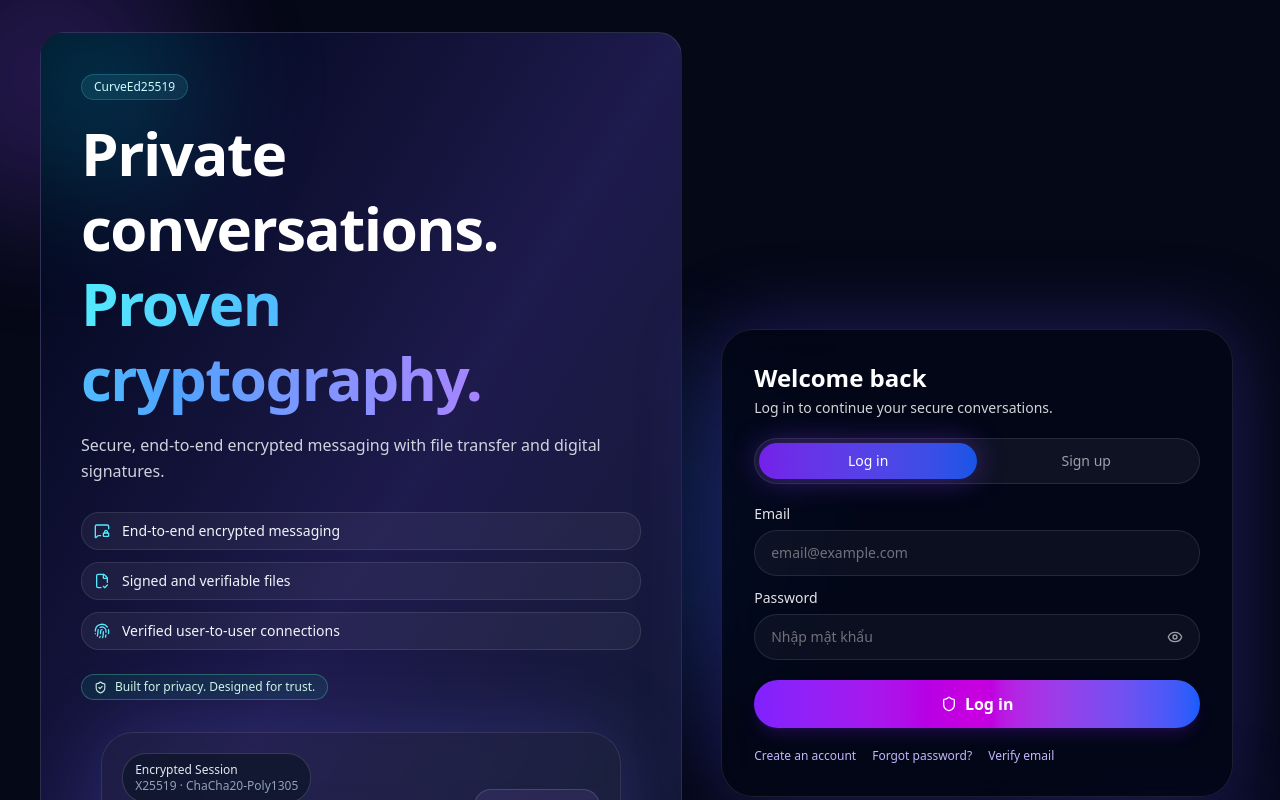
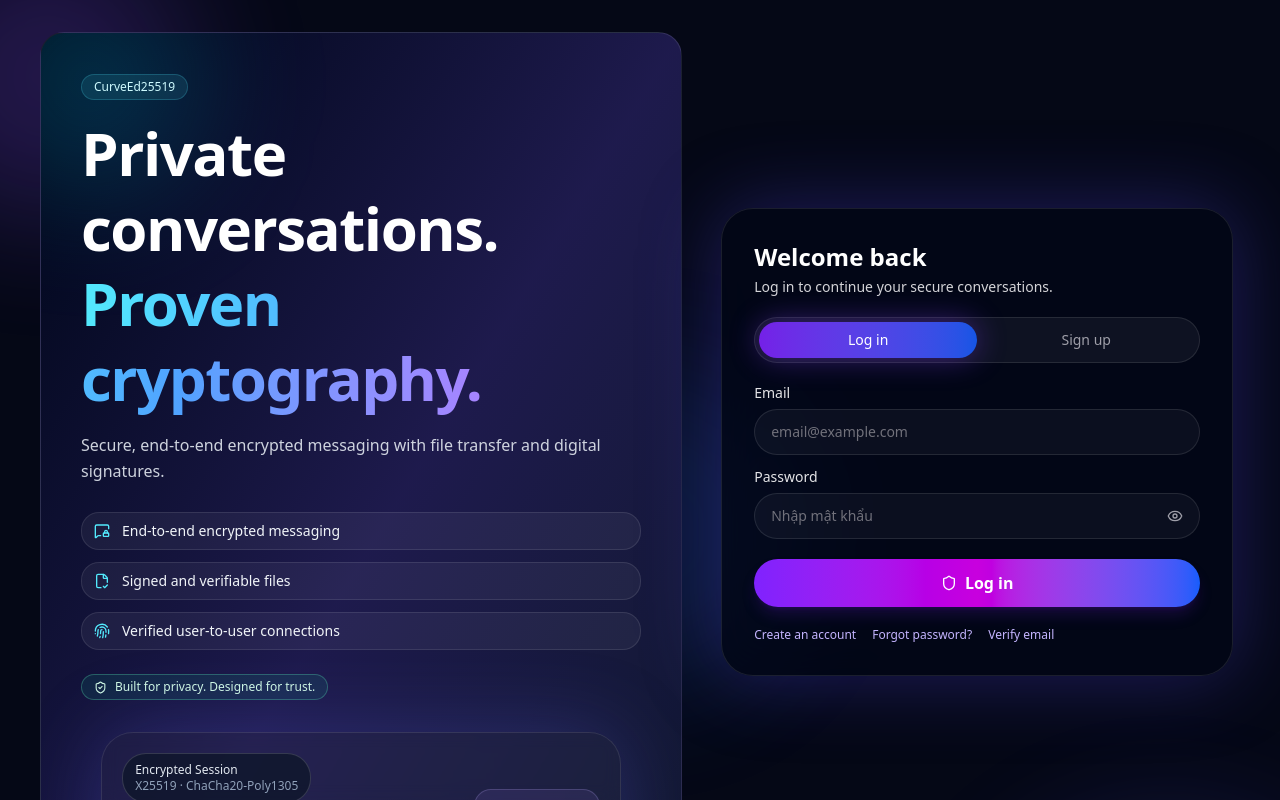
Before and after one commit to kieuquy283/CurveEd25519, a Next.js app in the folder ui/: page / in a window 1280 px wide. Built offline with nearby package versions, Linux system fonts and the light colour scheme; no server answers.

Commit message:
Fix auth card vertical alignment in auth shell

```diff
--- a/ui/src/components/auth/AuthShell.tsx
+++ b/ui/src/components/auth/AuthShell.tsx
@@ -16,9 +16,9 @@ export default function AuthShell({
         <div className="auth-glow-orb absolute -bottom-24 right-[-5rem] h-96 w-96 rounded-full bg-indigo-500/30 blur-3xl [animation-delay:2s]" />
       </div>
 
-      <main className="relative z-10 mx-auto grid min-h-screen w-full max-w-7xl grid-cols-1 gap-8 px-6 py-8 lg:grid-cols-[1.1fr_0.9fr] lg:px-10">
+      <main className="relative z-10 mx-auto grid min-h-screen w-full max-w-7xl grid-cols-1 gap-8 px-4 py-6 sm:px-6 sm:py-8 lg:grid-cols-[1.1fr_0.9fr] lg:px-10">
         <AuthHero />
-        <section className="flex items-center justify-center">{children}</section>
+        <section className="flex items-center justify-center py-2 lg:items-start lg:pt-[22vh]">{children}</section>
       </main>
     </div>
   );
```
Also changed, not shown: 1 other file (tests, documents, lock files or other folders).
